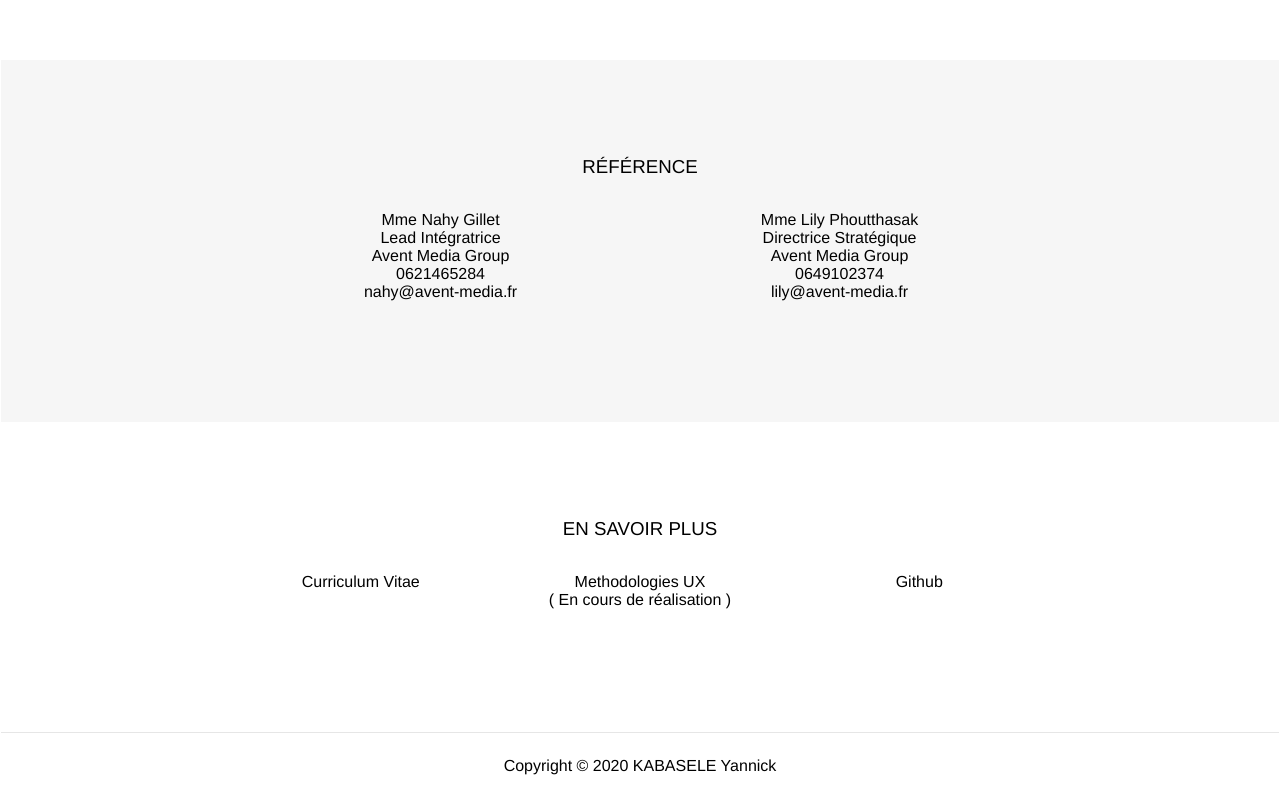
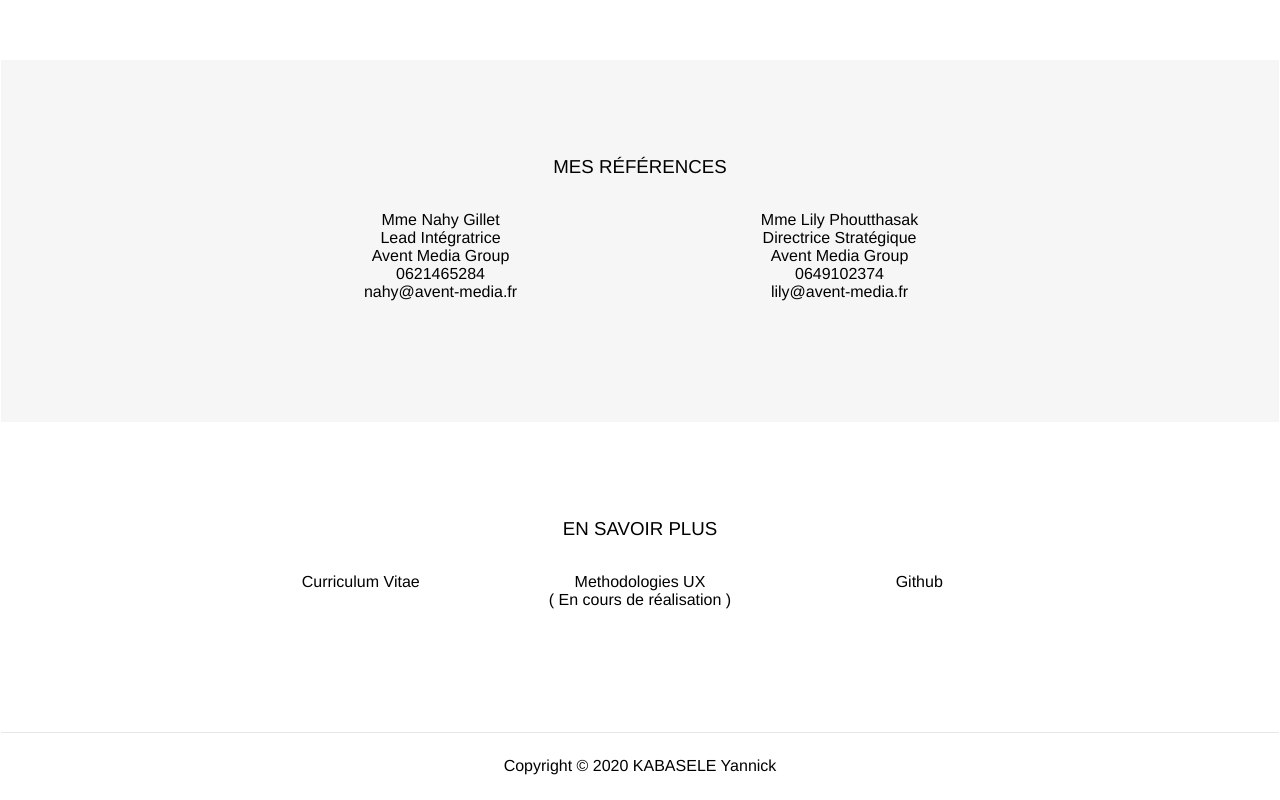
Before and after one commit to kabasyan/portfolio, a plain HTML site: page index.html in a window 1280 px wide. Shown: the part 4827-5627 px from the top of the page. Drawn offline with Linux system fonts and the light colour scheme.

Commit message:
Update index.html

```diff
--- a/index.html
+++ b/index.html
@@ -458,9 +458,9 @@
 <!-- FIN MON PALMARES SPORTIF ------------------------------>
 
 
-<!-- DEBUT ME REFERENCE ------------------------------>
+<!-- DEBUT MES REFERENCES ------------------------------>
 <section id="ref" class="bgc_gry">
-  <h3>RÉFÉRENCE</h3>
+  <h3>MES RÉFÉRENCES </h3>
   <div class="block ref">
 
     <div class="sous_block ref__element">
@@ -485,7 +485,7 @@
 
   </div>
 </section>
-<!-- FIN REFERENCE------------------------------>
+<!-- FIN MES REFERENCES ------------------------------>
 
 
 
```
